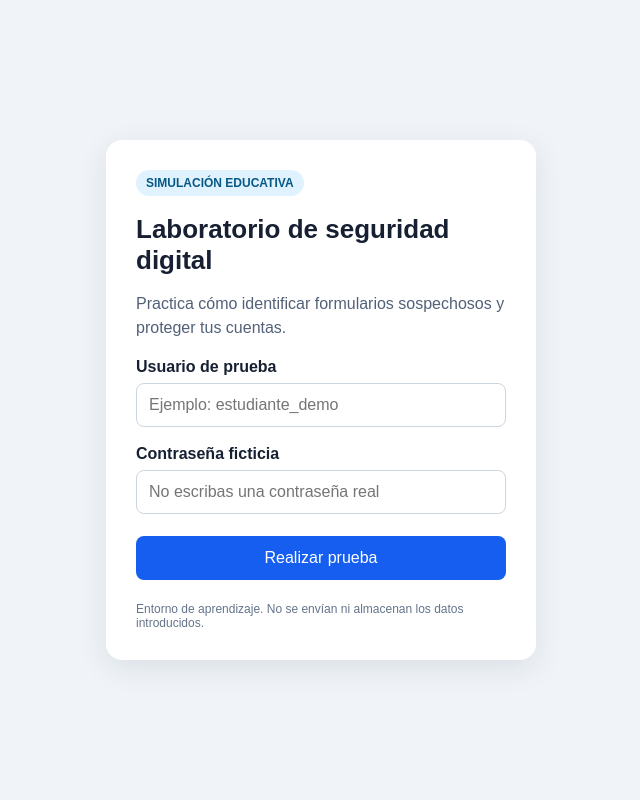
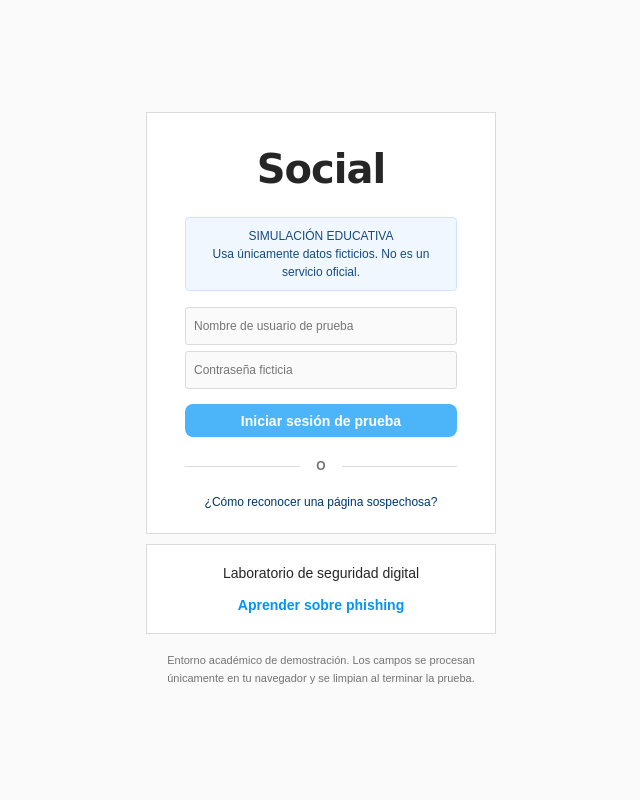
Before and after one commit to mecatronicaescamilla/hack-insta1, a Flask app: page / in a window 1280 px wide. Shown: the whole page, without its empty margins (319-959 px from the left). Run offline with Flask 3, Linux system fonts and the light colour scheme.

Commit message:
Mejorar diseño de la simulacion

```diff
--- a/templates/index.html
+++ b/templates/index.html
@@ -3,103 +3,227 @@
 <html lang="es">
 <head>
   <meta charset="UTF-8">
-  <meta name="viewport" content="width=device-width, initial-scale=1.0">
-  <title>Laboratorio de seguridad digital</title>
+  <meta name="viewport" content="width=device-width, initial-scale=1">
+  <title>Simulación de inicio de sesión</title>
   <style>
     * { box-sizing: border-box; }
+
     body {
       margin: 0;
       min-height: 100vh;
-      display: grid;
-      place-items: center;
-      padding: 20px;
-      background: #f0f4f8;
-      color: #172033;
-      font-family: Arial, sans-serif;
+      background: #fafafa;
+      color: #262626;
+      font-family: Arial, Helvetica, sans-serif;
+      display: flex;
+      flex-direction: column;
+      align-items: center;
+      justify-content: center;
+      padding: 24px 16px;
     }
-    main {
+
+    .login-card {
       width: 100%;
-      max-width: 430px;
-      padding: 30px;
-      border-radius: 16px;
-      background: white;
-      box-shadow: 0 8px 30px #17203318;
+      max-width: 350px;
+      background: #fff;
+      border: 1px solid #dbdbdb;
+      padding: 28px 38px 24px;
+      text-align: center;
     }
-    .tag {
-      display: inline-block;
-      padding: 6px 10px;
-      border-radius: 20px;
-      background: #e0f2fe;
-      color: #075985;
+
+    .wordmark {
+      font-family: "Brush Script MT", cursive;
+      font-size: 40px;
+      font-weight: bold;
+      margin: 5px 0 25px;
+      letter-spacing: -1px;
+    }
+
+    .notice {
+      font-size: 12px;
+      line-height: 1.5;
+      background: #f0f7ff;
+      border: 1px solid #cfe5ff;
+      color: #174a7e;
+      padding: 9px;
+      margin-bottom: 16px;
+      border-radius: 4px;
+    }
+
+    form {
+      display: flex;
+      flex-direction: column;
+      gap: 6px;
+    }
+
+    input {
+      width: 100%;
+      height: 38px;
+      border: 1px solid #dbdbdb;
+      border-radius: 3px;
+      background: #fafafa;
+      padding: 9px 8px;
+      font-size: 12px;
+      outline: none;
+    }
+
+    input:focus {
+      border-color: #a8a8a8;
+    }
+
+    button {
+      margin-top: 9px;
+      height: 33px;
+      border: none;
+      border-radius: 8px;
+      background: #4cb5f9;
+      color: #fff;
+      font-size: 14px;
+      font-weight: bold;
+      cursor: pointer;
+    }
+
+    button:hover {
+      background: #2799e8;
+    }
+
+    .separator {
+      display: flex;
+      align-items: center;
+      gap: 16px;
+      margin: 22px 0;
+      color: #737373;
       font-size: 12px;
       font-weight: bold;
     }
-    h1 { font-size: 26px; margin-bottom: 8px; }
-    p { line-height: 1.5; color: #526078; }
-    label { display: block; margin-top: 18px; font-weight: bold; }
-    input {
+
+    .separator::before,
+    .separator::after {
+      content: "";
+      height: 1px;
+      flex: 1;
+      background: #dbdbdb;
+    }
+
+    .help {
+      font-size: 12px;
+      color: #00376b;
+      margin: 15px 0 0;
+    }
+
+    .bottom-card {
       width: 100%;
+      max-width: 350px;
+      margin-top: 10px;
+      padding: 20px;
+      background: #fff;
+      border: 1px solid #dbdbdb;
+      text-align: center;
+      font-size: 14px;
+    }
+
+    .bottom-card a {
+      color: #0095f6;
+      font-weight: bold;
+      text-decoration: none;
+    }
+
+    footer {
+      max-width: 350px;
+      margin-top: 18px;
+      text-align: center;
+      color: #737373;
+      font-size: 11px;
+      line-height: 1.6;
+    }
+
+    #result {
+      display: none;
+      margin-top: 18px;
       padding: 12px;
-      margin-top: 7px;
-      border: 1px solid #cbd5e1;
-      border-radius: 8px;
-      font-size: 16px;
-    }
-    button {
-      width: 100%;
-      margin-top: 22px;
-      padding: 13px;
-      border: 0;
-      border-radius: 8px;
-      background: #155eef;
-      color: white;
-      font-size: 16px;
-      cursor: pointer;
-    }
-    #resultado {
-      display: none;
-      margin-top: 20px;
-      padding: 15px;
-      border-radius: 8px;
-      background: #ecfdf5;
-      color: #065f46;
+      border-radius: 5px;
+      background: #e8f7ed;
+      color: #17663a;
+      font-size: 13px;
       line-height: 1.5;
     }
-    footer { margin-top: 22px; font-size: 12px; color: #64748b; }
+
+    @media (max-width: 420px) {
+      body { padding: 0; background: #fff; }
+      .login-card {
+        border: none;
+        padding: 35px 28px 24px;
+      }
+      .bottom-card { border: none; }
+    }
   </style>
 </head>
 <body>
-  <main>
-    <span class="tag">SIMULACIÓN EDUCATIVA</span>
-    <h1>Laboratorio de seguridad digital</h1>
-    <p>Practica cómo identificar formularios sospechosos y proteger tus cuentas.</p>
+  <main class="login-card">
+    <div class="wordmark">Social</div>
 
-    <form id="simulacion">
-      <label for="usuario">Usuario de prueba</label>
-      <input id="usuario" name="usuario" autocomplete="off"
-             placeholder="Ejemplo: estudiante_demo" required>
+    <div class="notice">
+      SIMULACIÓN EDUCATIVA<br>
+      Usa únicamente datos ficticios. No es un servicio oficial.
+    </div>
 
-      <label for="clave">Contraseña ficticia</label>
-      <input id="clave" type="password" autocomplete="off"
-             placeholder="No escribas una contraseña real" required>
+    <form id="demo-form">
+      <input
+        id="demo-user"
+        type="text"
+        placeholder="Nombre de usuario de prueba"
+        aria-label="Nombre de usuario de prueba"
+        autocomplete="off"
+        required
+      >
 
-      <button type="submit">Realizar prueba</button>
+      <input
+        id="demo-pass"
+        type="password"
+        placeholder="Contraseña ficticia"
+        aria-label="Contraseña ficticia"
+        autocomplete="off"
+        required
+      >
+
+      <button type="submit">Iniciar sesión de prueba</button>
     </form>
 
-    <section id="resultado" role="status">
-      <strong>¡Simulación completada!</strong>
-      <p>En una página sospechosa, no introduzcas tus credenciales. Comprueba el dominio y accede a tus cuentas desde la web oficial.</p>
-    </section>
+    <div class="separator">O</div>
 
-    <footer>Entorno de aprendizaje. No se envían ni almacenan los datos introducidos.</footer>
+    <p class="help">¿Cómo reconocer una página sospechosa?</p>
+
+    <div id="result" role="status">
+      Prueba completada. Antes de iniciar sesión en cualquier sitio,
+      comprueba el dominio y no compartas tus credenciales en páginas dudosas.
+    </div>
   </main>
 
+  <section class="bottom-card">
+    Laboratorio de seguridad digital
+    <br><br>
+    <a href="#aprendizaje" id="learn">Aprender sobre phishing</a>
+  </section>
+
+  <footer id="aprendizaje">
+    Entorno académico de demostración. Los campos se procesan
+    únicamente en tu navegador y se limpian al terminar la prueba.
+  </footer>
+
   <script>
-    document.getElementById("simulacion").addEventListener("submit", function(event) {
-      event.preventDefault();
-      document.getElementById("usuario").value = "";
-      document.getElementById("clave").value = "";
-      document.getElementById("resultado").style.display = "block";
+    document.getElementById("demo-form").addEventListener("submit", function(e) {
+      e.preventDefault();
+
+      // No se envían ni guardan los valores introducidos.
+      document.getElementById("demo-user").value = "";
+      document.getElementById("demo-pass").value = "";
+      document.getElementById("result").style.display = "block";
+    });
+
+    document.getElementById("learn").addEventListener("click", function(e) {
+      e.preventDefault();
+      document.getElementById("aprendizaje").scrollIntoView({
+        behavior: "smooth"
+      });
     });
   </script>
 </body>
```
